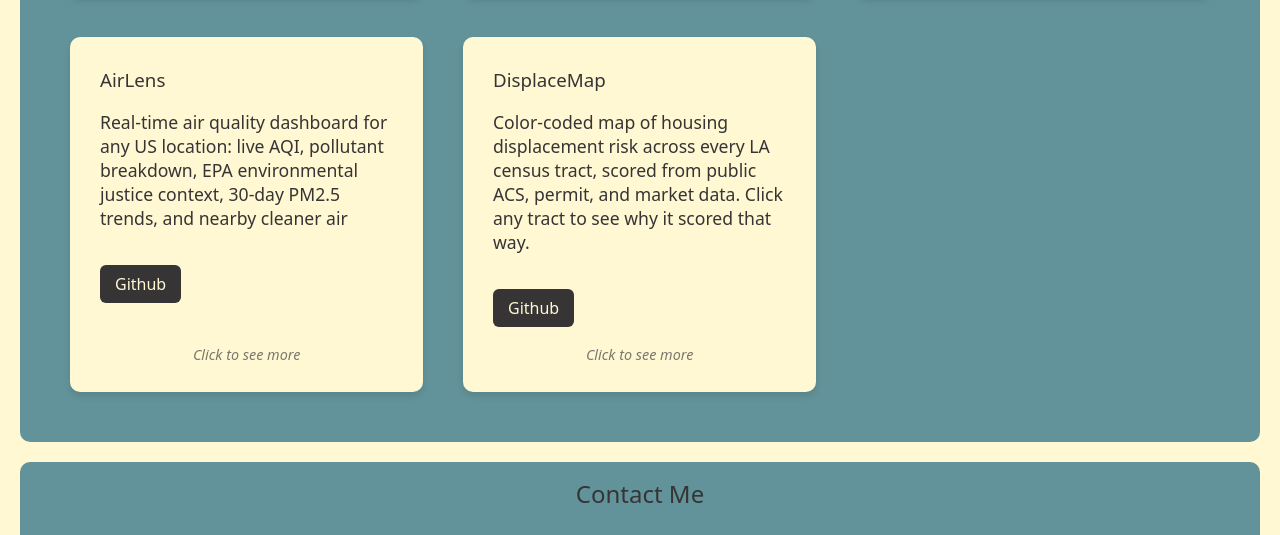
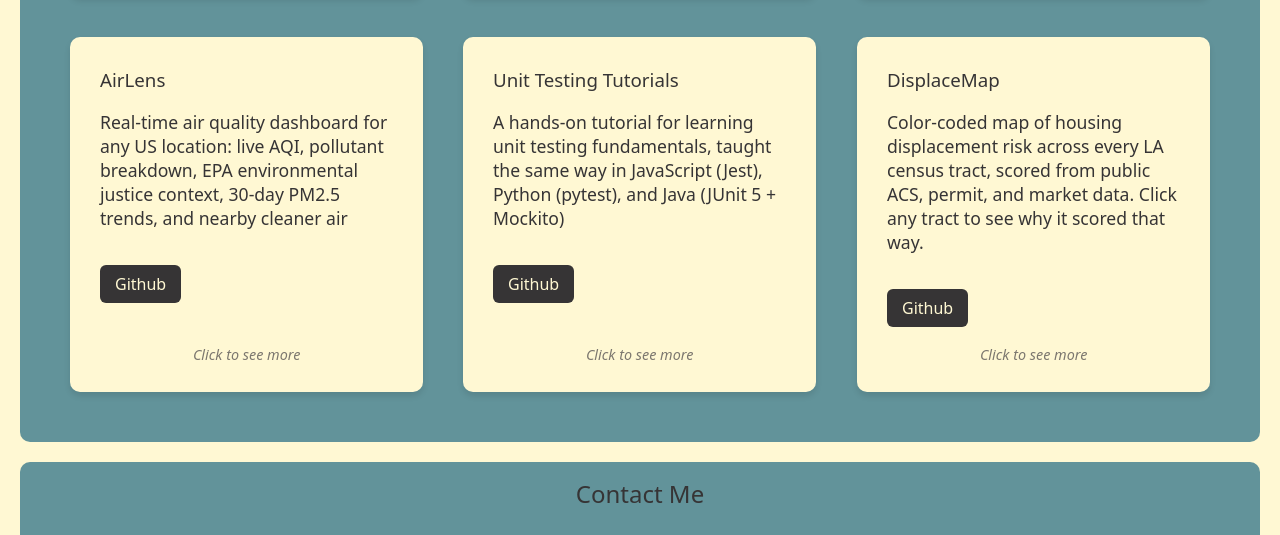
Before and after one commit to CleNel/WebsiteDev, a plain HTML site: page index.html in a window 1280 px wide. Shown: the part 1471-2006 px from the top of the page. Drawn offline with nearby package versions, Linux system fonts and the light colour scheme; a script that the page names is missing.

Commit message:
Add Unit Testing Tutorials project card

```diff
--- a/index.html
+++ b/index.html
@@ -118,6 +118,16 @@
                 </div>
             </article>
 
+            <article class="project-card" data-project="unit-testing-tutorials">
+                <div class="project-info">
+                    <h3>Unit Testing Tutorials</h3>
+                    <p>A hands-on tutorial for learning unit testing fundamentals, taught the same way in JavaScript (Jest), Python (pytest), and Java (JUnit 5 + Mockito)</p>
+                    <div class="project-links">
+                        <a href="https://github.com/CleNel/unit-testing-tutorials" target="_blank" rel="noopener noreferrer" class="btn">Github</a>
+                    </div>
+                </div>
+            </article>
+
             <article class="project-card" data-project="displacemap">
                 <div class="project-info">
                     <h3>DisplaceMap</h3>
```
Also changed, not shown: 1 other file.
